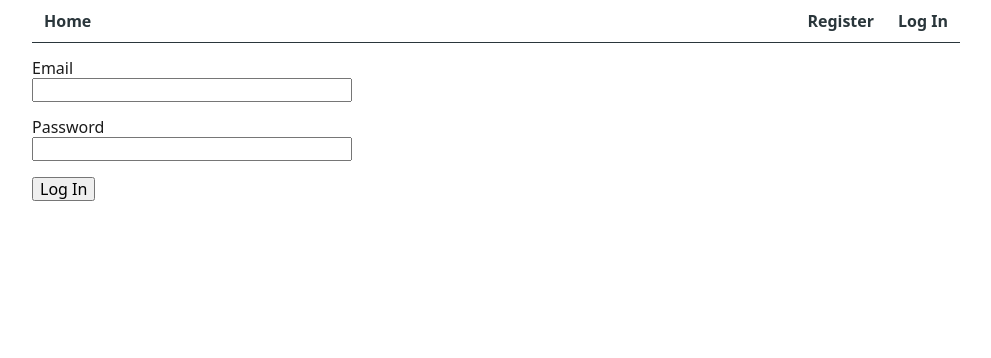
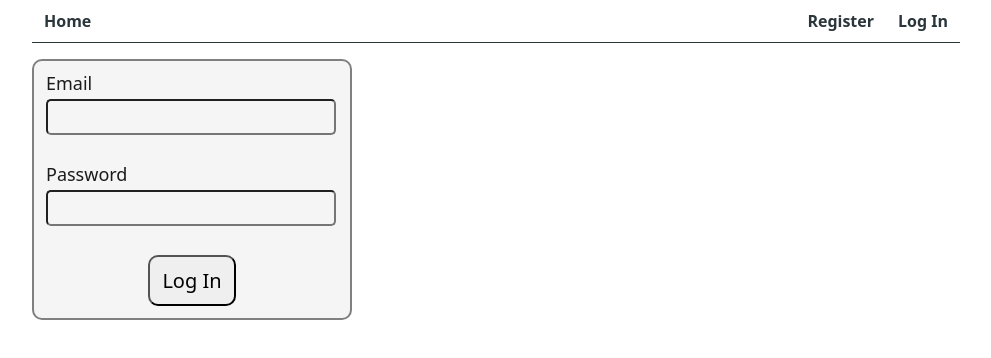
Before and after one commit to Dok6857/goit-react-hw-08, a React (Vite) app: page /login in a window 1280 px wide. Shown: the top 358 px of the page, without its empty margins (144-1135 px from the left). Built offline with nearby package versions, Linux system fonts and the light colour scheme.

Commit message:
add styles

```diff
--- a/src/components/ContactForm/ContactForm.module.css
+++ b/src/components/ContactForm/ContactForm.module.css
@@ -1,4 +1,5 @@
 .form {
+  width: 320px;
   display: flex;
   flex-direction: column;
   justify-content: center;
@@ -37,7 +38,7 @@
 }
 
 .inputFields {
-  width: 320px;
+  width: 290px;
   line-height: 1.5;
   font-size: 20px;
   background-color: transparent;
--- a/src/components/LoginForm/LoginForm.jsx
+++ b/src/components/LoginForm/LoginForm.jsx
@@ -21,11 +21,11 @@ export const LoginForm = () => {
     <form className={css.form} onSubmit={handleSubmit} autoComplete="off">
       <label className={css.label}>
         Email
-        <input type="email" name="email" />
+        <input className={css.inputFields} type="email" name="email" />
       </label>
       <label className={css.label}>
         Password
-        <input type="password" name="password" />
+        <input className={css.inputFields} type="password" name="password" />
       </label>
       <button type="submit">Log In</button>
     </form>
--- a/src/components/LoginForm/LoginForm.module.css
+++ b/src/components/LoginForm/LoginForm.module.css
@@ -1,5 +1,40 @@
 .form {
   width: 320px;
+  display: flex;
+  flex-direction: column;
+  justify-content: center;
+  align-items: flex-start;
+  background-color: whitesmoke;
+
+  border: 2px solid gray;
+  border-radius: 10px;
+  padding: 12px;
+}
+
+.form > button {
+  font-size: 20px;
+  font-weight: 500;
+  align-self: center;
+  padding: 12px;
+  border-radius: 10px;
+
+  transition: background-color 250ms ease-in-out;
+}
+
+.form > button:hover,
+.form > button:focus {
+  background-color: aquamarine;
+}
+
+.form > label {
+  display: flex;
+  flex-direction: column;
+  align-items: flex-start;
+  gap: 5px;
+  font-size: 18px;
+  font-weight: 500;
+  margin-bottom: 24px;
+  padding-bottom: 5px;
 }
 
 .label {
@@ -7,3 +42,12 @@
   flex-direction: column;
   margin-bottom: 16px;
 }
+
+.inputFields {
+  width: 290px;
+  line-height: 1.5;
+  font-size: 20px;
+  background-color: transparent;
+  padding-left: 5px;
+  border-radius: 5px;
+}
--- a/src/components/RegisterForm/RegisterForm.jsx
+++ b/src/components/RegisterForm/RegisterForm.jsx
@@ -22,15 +22,15 @@ export const RegisterForm = () => {
     <form className={css.form} onSubmit={handleSubmit} autoComplete="off">
       <label className={css.label}>
         Username
-        <input type="text" name="name" />
+        <input className={css.inputFields} type="text" name="name" />
       </label>
       <label className={css.label}>
         Email
-        <input type="email" name="email" />
+        <input className={css.inputFields} type="email" name="email" />
       </label>
       <label className={css.label}>
         Password
-        <input type="password" name="password" />
+        <input className={css.inputFields} type="password" name="password" />
       </label>
       <button type="submit">Register</button>
     </form>
--- a/src/components/RegisterForm/RegisterForm.module.css
+++ b/src/components/RegisterForm/RegisterForm.module.css
@@ -1,5 +1,49 @@
 .form {
   width: 320px;
+  display: flex;
+  flex-direction: column;
+  justify-content: center;
+  align-items: flex-start;
+  background-color: whitesmoke;
+
+  border: 2px solid gray;
+  border-radius: 10px;
+  padding: 12px;
+}
+
+.form > button {
+  font-size: 20px;
+  font-weight: 500;
+  align-self: center;
+  padding: 12px;
+  border-radius: 10px;
+
+  transition: background-color 250ms ease-in-out;
+}
+
+.form > button:hover,
+.form > button:focus {
+  background-color: aquamarine;
+}
+
+.form > label {
+  display: flex;
+  flex-direction: column;
+  align-items: flex-start;
+  gap: 5px;
+  font-size: 18px;
+  font-weight: 500;
+  margin-bottom: 24px;
+  padding-bottom: 5px;
+}
+
+.inputFields {
+  width: 290px;
+  line-height: 1.5;
+  font-size: 20px;
+  background-color: transparent;
+  padding-left: 5px;
+  border-radius: 5px;
 }
 
 .label {
--- a/src/components/UserMenu/UserMenu.module.css
+++ b/src/components/UserMenu/UserMenu.module.css
@@ -4,6 +4,19 @@
   gap: 12px;
 }
 
+.wrapper > button {
+  width: 100px;
+  padding: 5px;
+  border-radius: 5px;
+
+  transition: background-color 250ms ease-in-out;
+}
+
+.wrapper > button:hover,
+.wrapper > button:focus {
+  background-color: rgba(255, 0, 0, 0.644);
+}
+
 .username {
   font-weight: 700;
 }
--- a/src/pages/ContactsPage.jsx
+++ b/src/pages/ContactsPage.jsx
@@ -5,6 +5,14 @@ import { SearchBox } from '../components/SearchBox/SearchBox';
 import { fetchContacts } from '../redux/contacts/operations';
 import { useDispatch } from 'react-redux';
 import { Helmet } from 'react-helmet';
+
+const styles = {
+  CPcontainer: {
+    display: 'flex',
+    flexDirection: 'column',
+    gap: 15,
+  }
+}
 
 function ContactsPage() {
   const dispatch = useDispatch();
@@ -14,7 +22,7 @@ function ContactsPage() {
   }, [dispatch]);
 
   return (
-    <div className="container">
+    <div style={styles.CPcontainer}>
       <Helmet>
         <title>Contacts</title>
       </Helmet>
--- a/src/pages/HomePage.jsx
+++ b/src/pages/HomePage.jsx
@@ -24,6 +24,7 @@ export default function Home() {
       <h1 style={styles.title}>
         Welcome to your personal Phonebook <RiContactsBook2Fill />
       </h1>
+      <p>{`Follow the Contacts button to create your personal Phonebook, where you can add new contacts and delete those who you don't want to see anymore.`}</p>
     </div>
   );
 }
```
Lines whose indentation alone changed are shown as unchanged.
